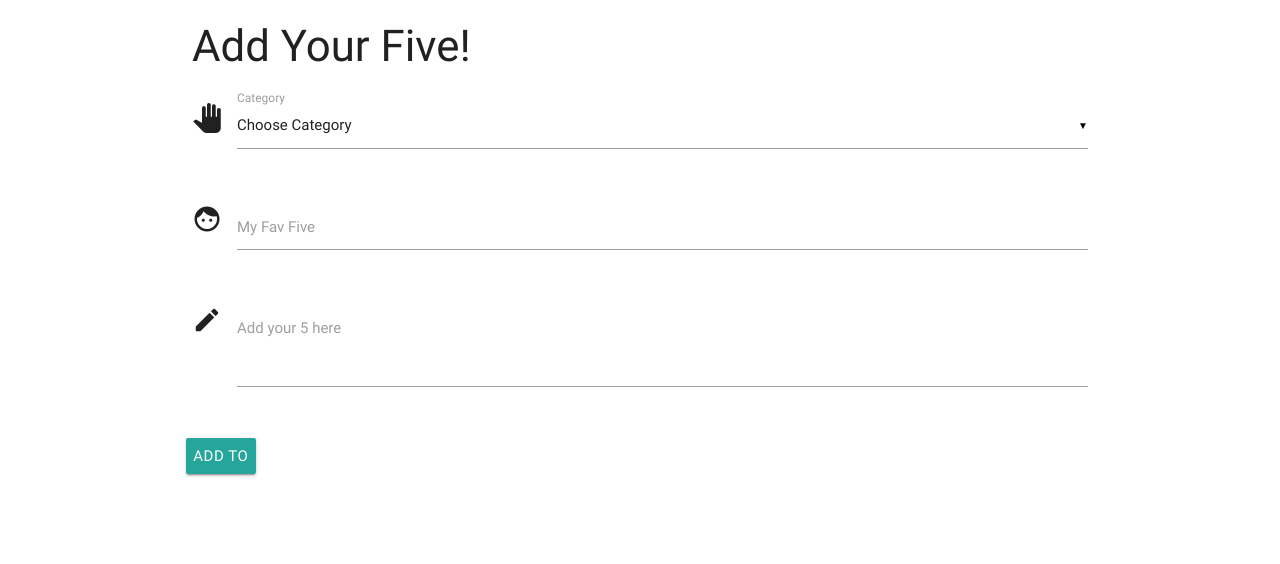
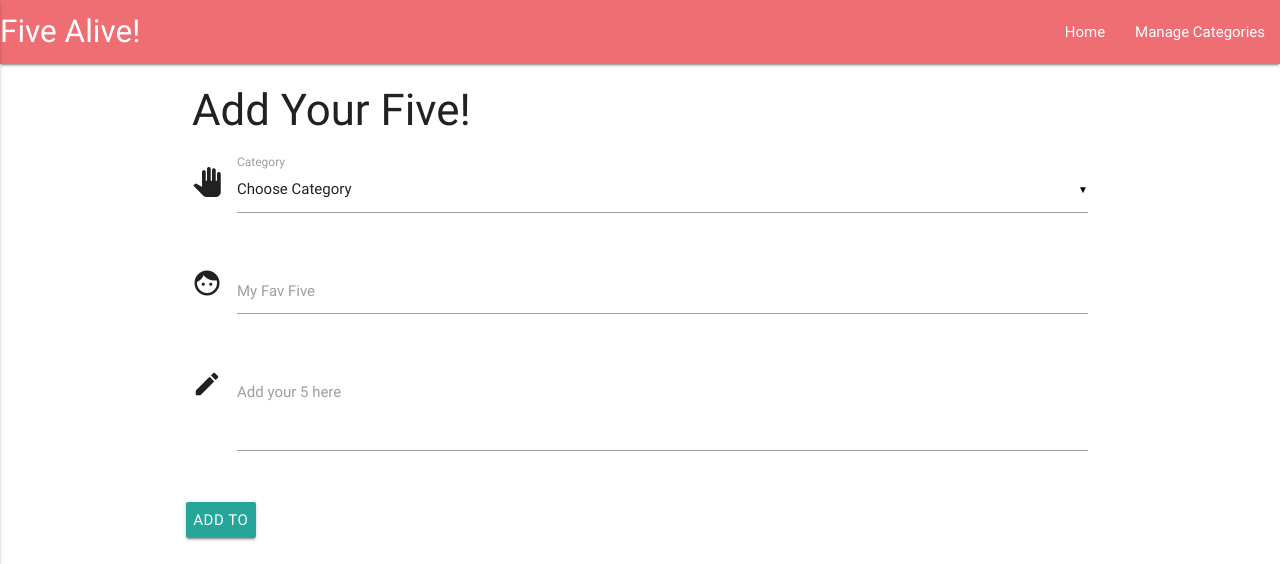
Before and after one commit to OrlaBr/five-app, a Flask app: page /add_task in a window 1280 px wide. Shown: the top 564 px of the page. Run offline with Flask 2, Linux system fonts and the light colour scheme; data that the repository does not hold is empty; some libraries are stand-ins or nearby versions.

Commit message:
Create navbar

```diff
--- a/templates/base.html
+++ b/templates/base.html
@@ -10,13 +10,31 @@
     <title>Five!</title>
 </head>
 <body>
+<!----Navbar--->
+    <header>
+            <nav>
+            <div class="nav-wrapper">
+            <a href="{{ url_for('get_tasks') }}" class="brand-logo">Five Alive!</a>
+            <a href="#" data-activates="mobile-demo" class="button-collapse"><i class="material-icons">menu</i></a>
+            <ul id="nav-mobile" class="right hide-on-med-and-down">
+                <li><a href="{{ url_for('get_tasks') }}">Home</a></li>
+                <li><a href="{{ url_for('get_categories') }}">Manage Categories</a></li>
+            </ul>
+             <ul class="side-nav" id="mobile-demo">
+                <li><a href="{{ url_for('get_tasks') }}">Home</a></li>
+                <li><a href="{{ url_for('get_categories') }}">Manage Categories</a></li>
+            </ul
+            </div>
+        </nav>
+    </header>
 
-    <!----jinja block---->
+
+<!----jinja block---->
     <div class="container">
     {% block content%}
     {% endblock %}
     </div>
-    <!----javascript/jquery---->
+<!----javascript/jquery---->
     <script src="https://cdnjs.cloudflare.com/ajax/libs/jquery/3.2.1/jquery.min.js"></script>
     <script src="https://cdnjs.cloudflare.com/ajax/libs/materialize/0.100.2/js/materialize.min.js"></script>
     <script type="text/javascript">
```
